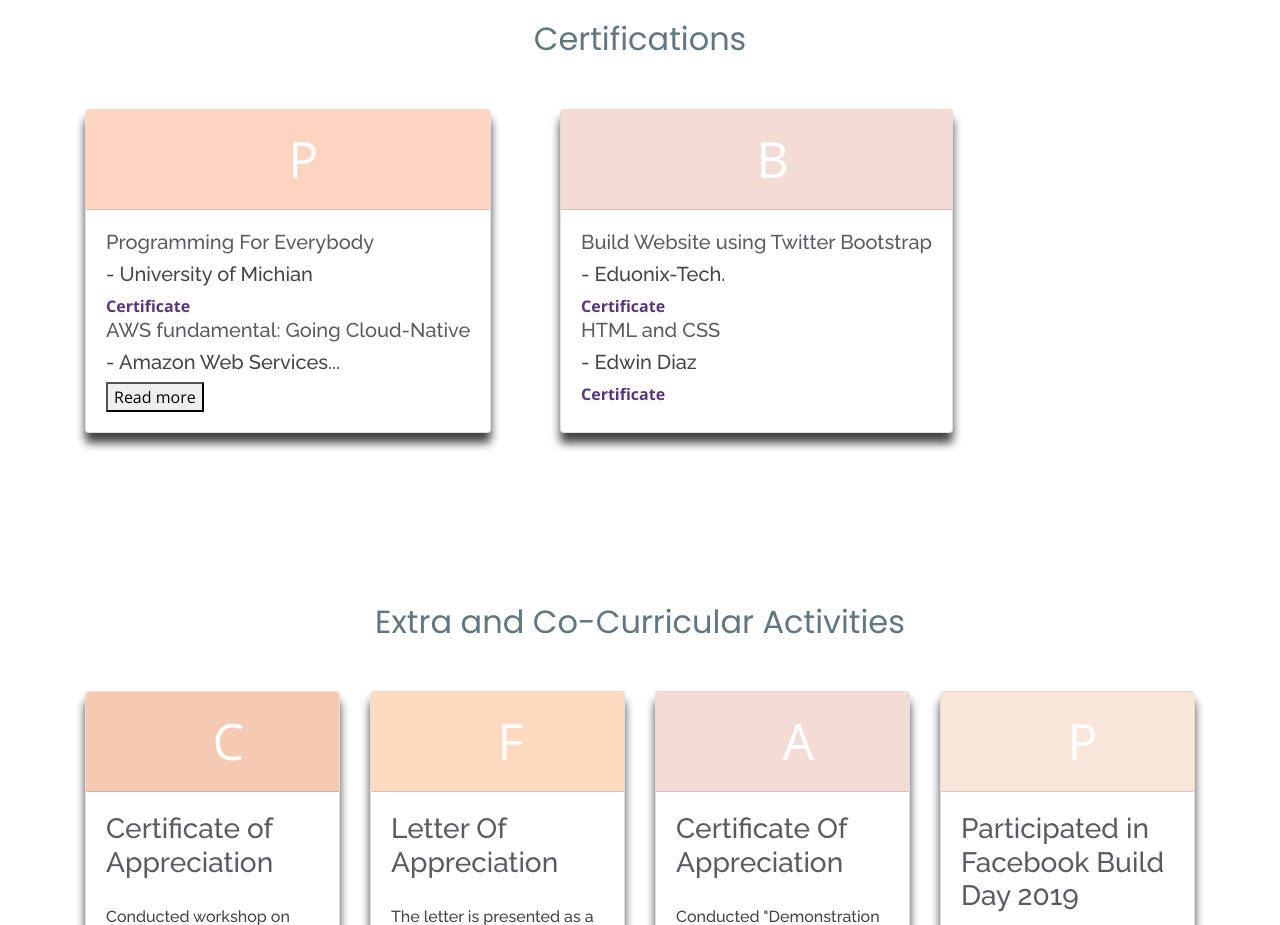
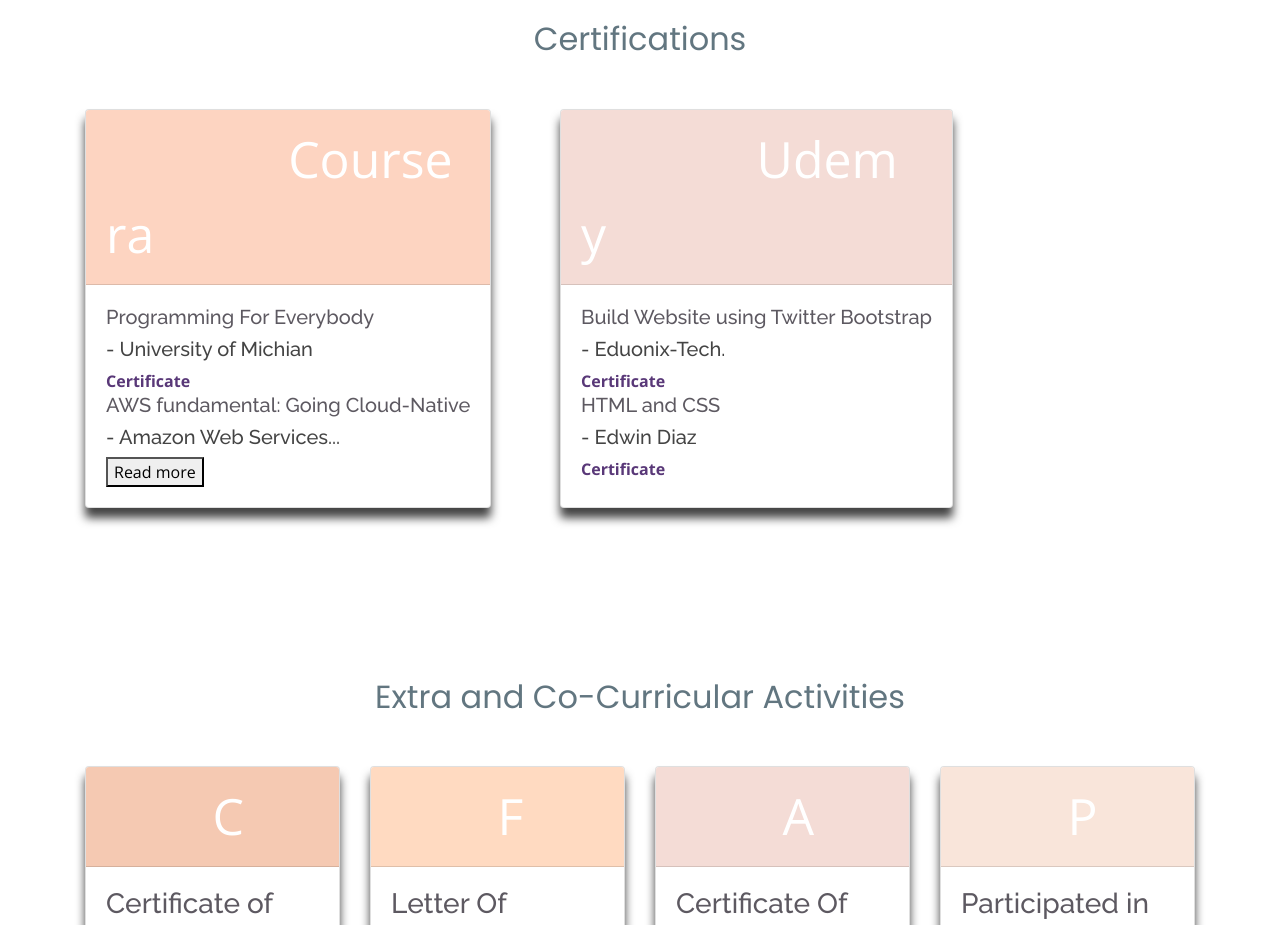
Before and after one commit to aashi1418/portfolio, a plain HTML site: page education.html in a window 1280 px wide. Shown: the part 1160-2085 px from the top of the page. Drawn offline with nearby package versions, Linux system fonts and the light colour scheme; files whose address does not match are found by name.

Commit message:
Update education.html

```diff
--- a/education.html
+++ b/education.html
@@ -128,7 +128,7 @@
           <div class="col-md-6 col-lg-5 d-flex align-items-stretch mb-5 mb-lg-0"    >
             <div class="card" style="box-shadow: 0px 10px 10px 0px;">
               <div class="card-header" style="background-color: #fdd4c1;">
-                <span style="font-size: 50px;color: white; margin-left: 50%;margin-right: 50%;">P</span>
+                <span style="font-size: 50px;color: white; margin-left: 50%;margin-right: 50%;">Coursera</span>
               </div>
               <div class="card-body">
                 <h5 style="color: #5d5961; ;">Programming For Everybody</h5>
@@ -151,7 +151,7 @@
           <div class="col-md-6 col-lg-5 d-flex align-items-stretch mb-5 mb-lg-0"  >
             <div class="card" style="box-shadow: 0px 10px 10px 0px;">
               <div class="card-header" style="background-color:#f4dcd6;">
-               <span style="font-size: 50px;color: white; margin-left: 50%;margin-right: 50%;">B</span>
+               <span style="font-size: 50px;color: white; margin-left: 50%;margin-right: 50%;">Udemy</span>
               </div>
               <div class="card-body">
                 <h5 style="color: #5d5961;">Build Website using Twitter Bootstrap </h5>
```
